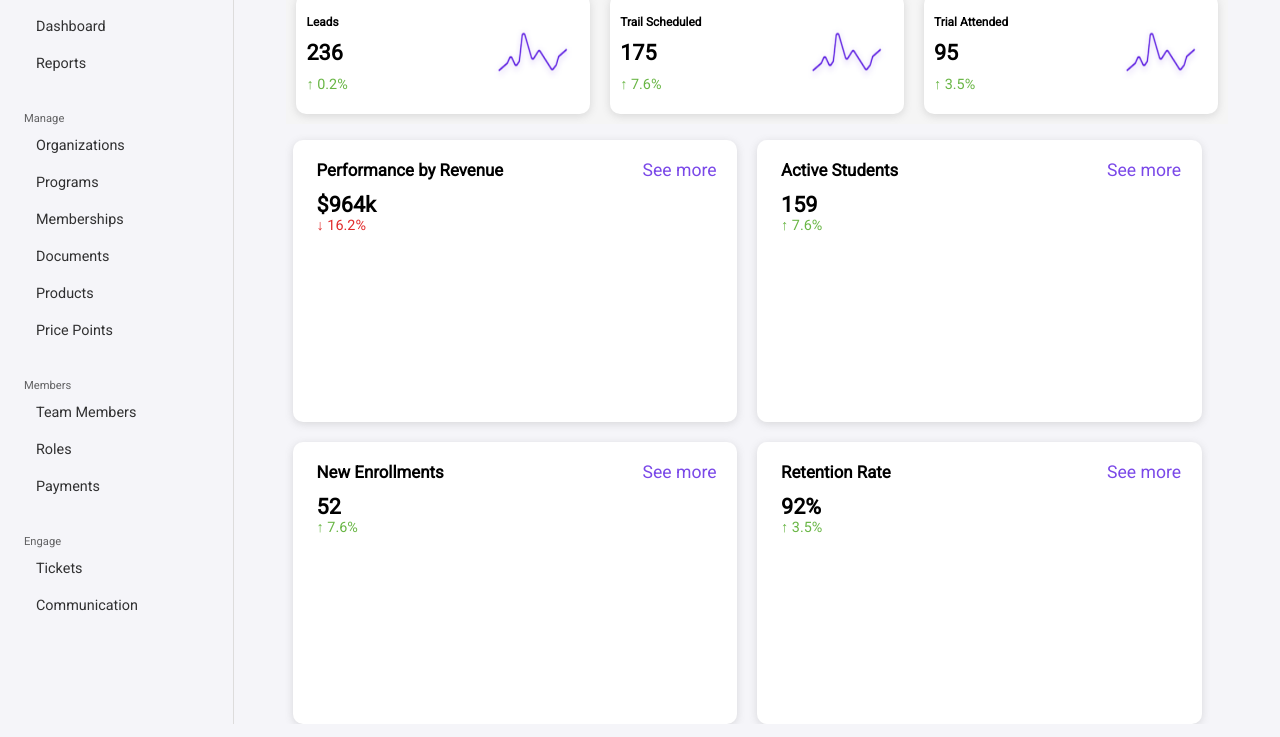
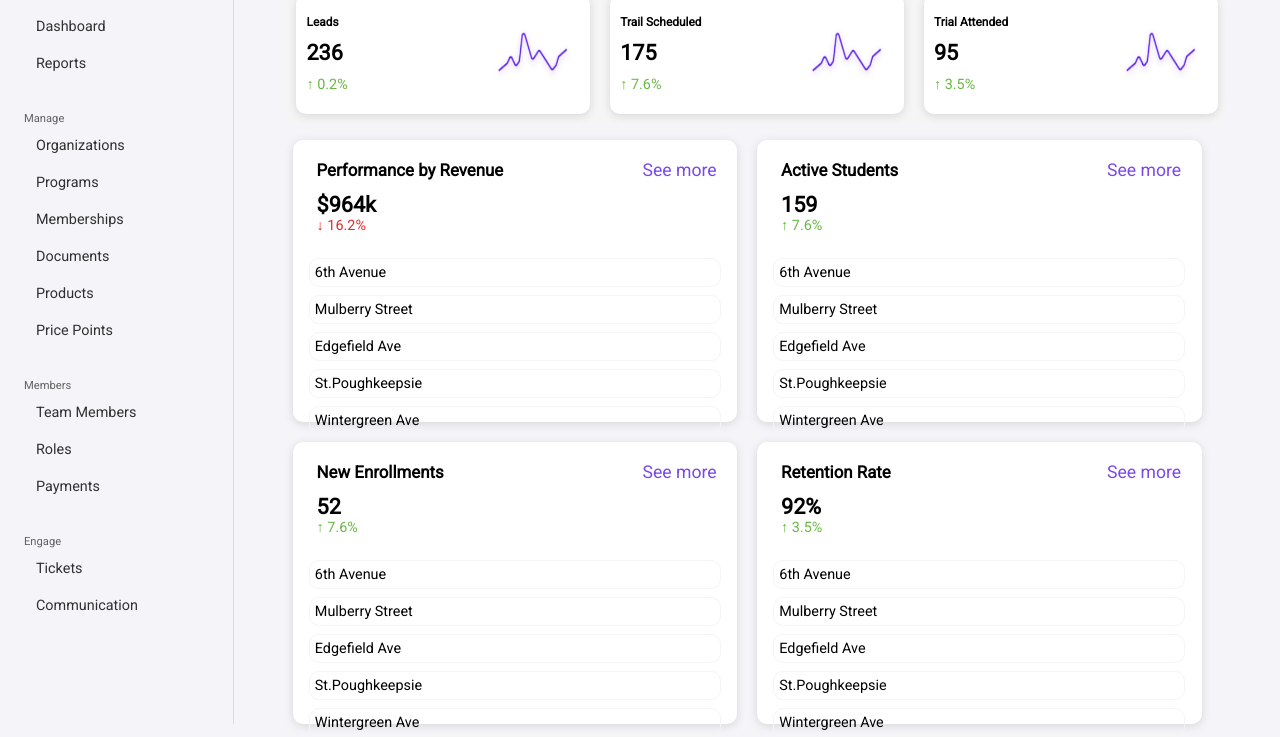
Before and after one commit to evcgit/dashboard, a plain HTML site: page index.html in a window 1280 px wide. Shown: the part 76-813 px from the top of the page. Drawn offline with Linux system fonts and the light colour scheme.

Commit message:
added progress bar

```diff
--- a/_base.scss
+++ b/_base.scss
@@ -25,11 +25,12 @@ $purpletext: #7a48e8;
 %btn{
     background-color: white;
     margin: 10px;
-    padding: 5px;
+    padding: 5px 10px;
     border-radius: 6px;
     border: none;
     box-shadow: rgba(99, 99, 99, 0.2) 0px 2px 8px 0px;
     cursor: pointer;
+    opacity: 60%;
 }
 %detailedstatscard {
     width: 100%;
@@ -45,3 +46,10 @@ $purpletext: #7a48e8;
         left: 3vh;
     }
 }
+%progressBar{
+    width: 90%;
+    border: 1px solid whitesmoke;
+    border-radius: 10px;
+    padding: 5px;
+    margin-top: 1vh;
+}
--- a/index.html
+++ b/index.html
@@ -105,11 +105,42 @@
                     <span class="redArrow">↓ 16.2%</span>
                 </div>
                 <div class="progressBarContainer">
-                    <div></div>
-                    <div></div>
-                    <div></div>
-                    <div></div>
-                    <div></div>
+
+                    <div class="progressBar 6thavenue">
+                        <div class="dataContainer">
+                            <span class="dataTitle">6th Avenue</span>
+                            <span class="dataInput"></span>
+                        </div>
+                    </div>
+
+                    <div class="progressBar">
+                        <div class="dataContainer">
+                            <span class="dataTitle">Mulberry Street</span>
+                            <span class="dataInput"></span>
+                        </div>
+                    </div>
+
+                    <div class="progressBar">
+                        <div class="dataContainer">
+                            <span class="dataTitle">Edgefield Ave</span>
+                            <span class="dataInput"></span>
+                        </div>
+                    </div>
+
+                    <div class="progressBar">
+                        <div class="dataContainer">
+                            <span class="dataTitle">St.Poughkeepsie</span>
+                            <span class="dataInput"></span>
+                        </div>
+                    </div>
+
+                    <div class="progressBar">
+                        <div class="dataContainer">
+                            <span class="dataTitle">Wintergreen Ave</span>
+                            <span class="dataInput"></span>
+                        </div>
+                    </div>
+
                 </div>
             </div>
 
@@ -123,11 +154,42 @@
                     <span class="greenArrow">↑ 7.6%</span>
                 </div>
                 <div class="progressBarContainer">
-                    <div></div>
-                    <div></div>
-                    <div></div>
-                    <div></div>
-                    <div></div>
+
+                    <div class="progressBar 6thavenue">
+                        <div class="dataContainer">
+                            <span class="dataTitle">6th Avenue</span>
+                            <span class="dataInput"></span>
+                        </div>
+                    </div>
+
+                    <div class="progressBar">
+                        <div class="dataContainer">
+                            <span class="dataTitle">Mulberry Street</span>
+                            <span class="dataInput"></span>
+                        </div>
+                    </div>
+
+                    <div class="progressBar">
+                        <div class="dataContainer">
+                            <span class="dataTitle">Edgefield Ave</span>
+                            <span class="dataInput"></span>
+                        </div>
+                    </div>
+
+                    <div class="progressBar">
+                        <div class="dataContainer">
+                            <span class="dataTitle">St.Poughkeepsie</span>
+                            <span class="dataInput"></span>
+                        </div>
+                    </div>
+
+                    <div class="progressBar">
+                        <div class="dataContainer">
+                            <span class="dataTitle">Wintergreen Ave</span>
+                            <span class="dataInput"></span>
+                        </div>
+                    </div>
+
                 </div>
             </div>
 
@@ -141,11 +203,42 @@
                     <span class="greenArrow">↑ 7.6%</span>
                 </div>
                 <div class="progressBarContainer">
-                    <div></div>
-                    <div></div>
-                    <div></div>
-                    <div></div>
-                    <div></div>
+
+                    <div class="progressBar 6thavenue">
+                        <div class="dataContainer">
+                            <span class="dataTitle">6th Avenue</span>
+                            <span class="dataInput"></span>
+                        </div>
+                    </div>
+
+                    <div class="progressBar">
+                        <div class="dataContainer">
+                            <span class="dataTitle">Mulberry Street</span>
+                            <span class="dataInput"></span>
+                        </div>
+                    </div>
+
+                    <div class="progressBar">
+                        <div class="dataContainer">
+                            <span class="dataTitle">Edgefield Ave</span>
+                            <span class="dataInput"></span>
+                        </div>
+                    </div>
+
+                    <div class="progressBar">
+                        <div class="dataContainer">
+                            <span class="dataTitle">St.Poughkeepsie</span>
+                            <span class="dataInput"></span>
+                        </div>
+                    </div>
+
+                    <div class="progressBar">
+                        <div class="dataContainer">
+                            <span class="dataTitle">Wintergreen Ave</span>
+                            <span class="dataInput"></span>
+                        </div>
+                    </div>
+
                 </div>
             </div>
 
@@ -159,11 +252,42 @@
                     <span class="greenArrow">↑ 3.5%</span>
                 </div>
                 <div class="progressBarContainer">
-                    <div></div>
-                    <div></div>
-                    <div></div>
-                    <div></div>
-                    <div></div>
+
+                    <div class="progressBar 6thavenue">
+                        <div class="dataContainer">
+                            <span class="dataTitle">6th Avenue</span>
+                            <span class="dataInput"></span>
+                        </div>
+                    </div>
+
+                    <div class="progressBar">
+                        <div class="dataContainer">
+                            <span class="dataTitle">Mulberry Street</span>
+                            <span class="dataInput"></span>
+                        </div>
+                    </div>
+
+                    <div class="progressBar">
+                        <div class="dataContainer">
+                            <span class="dataTitle">Edgefield Ave</span>
+                            <span class="dataInput"></span>
+                        </div>
+                    </div>
+
+                    <div class="progressBar">
+                        <div class="dataContainer">
+                            <span class="dataTitle">St.Poughkeepsie</span>
+                            <span class="dataInput"></span>
+                        </div>
+                    </div>
+
+                    <div class="progressBar">
+                        <div class="dataContainer">
+                            <span class="dataTitle">Wintergreen Ave</span>
+                            <span class="dataInput"></span>
+                        </div>
+                    </div>
+
                 </div>
             </div>
         </div>
--- a/style.scss
+++ b/style.scss
@@ -113,3 +113,13 @@ button{
 .redArrow {
     color: base.$redpercentcolor;
 }
+.progressBarContainer {
+    display: flex;
+    flex-direction: column;
+    align-items: center;
+    position: relative;
+    top: 6vh;
+}
+.progressBar {
+    @extend %progressBar;
+}
```
Also changed, not shown: style.css, 1 other file.
